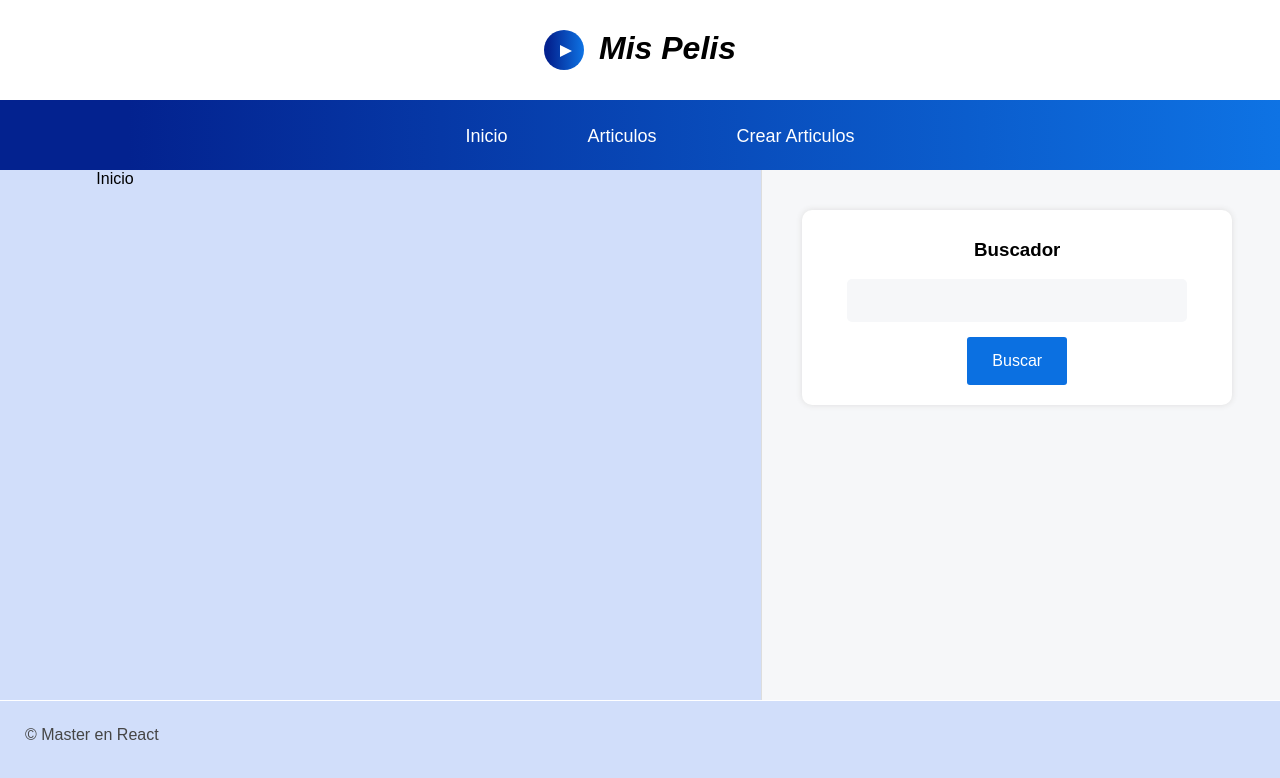
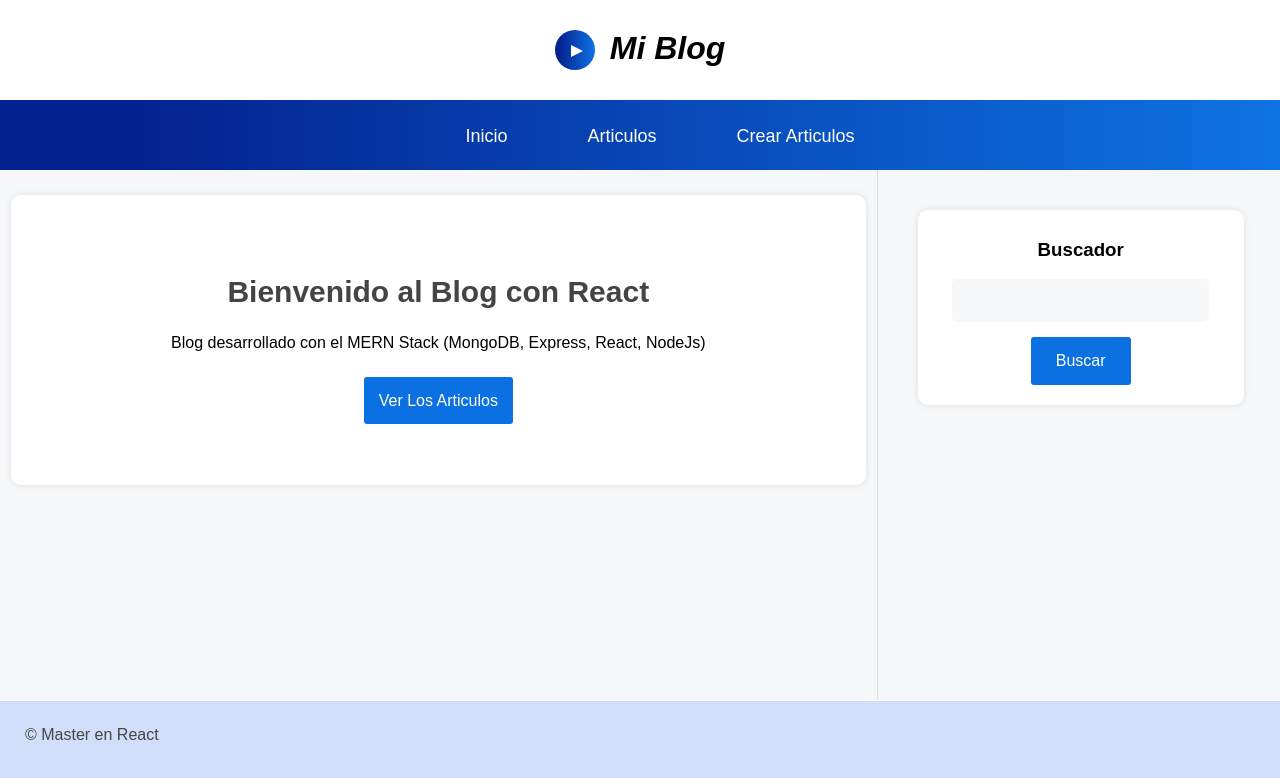
Before and after one commit to saulkurosaki/BLOG-PROJECT, a React (Vite) app in the folder proyecto-blog/: page / in a window 1280 px wide. Shown: the top 778 px of the page. Built offline with nearby package versions, Linux system fonts and the light colour scheme.

Commit message:
Home Page structure Done

```diff
--- a/proyecto-blog/src/components/layout/Header.jsx
+++ b/proyecto-blog/src/components/layout/Header.jsx
@@ -7,7 +7,7 @@ export const Header = () => {
         <div className='play'></div>
       </div>
 
-      <h1>Mis Pelis</h1>
+      <h1>Mi Blog</h1>
     </header>
   )
 }
--- a/proyecto-blog/src/components/pages/Inicio.jsx
+++ b/proyecto-blog/src/components/pages/Inicio.jsx
@@ -1,7 +1,12 @@
-import React from 'react'
+import React from 'react';
+import { Link } from 'react-router-dom';
 
 export const Inicio = () => {
   return (
-    <div>Inicio</div>
+    <div className='jumbo'>
+      <h1>Bienvenido al Blog con React</h1>
+      <p>Blog desarrollado con el MERN Stack (MongoDB, Express, React, NodeJs)</p>
+      <Link to='/articulos' className='button'>Ver los articulos</Link>
+    </div>
   )
 }
--- a/proyecto-blog/src/index.css
+++ b/proyecto-blog/src/index.css
@@ -116,9 +116,31 @@ body{
   padding-right: 25px;
 }
 
+.jumbo {
+  width: 85%;
+  padding: 55px;
+  padding-bottom: 75px;
+  background: white;
+  border-radius: 10px;
+  box-shadow: 0px 0px 6px #ddd;
+  margin: 25px auto;
+}
+
+.jumbo h1 {
+  font-size: 30px;
+  color: #444;
+}
+
+.jumbo p {
+  display: block;
+  margin-bottom: 40px;
+}
+
+.button,
 button,
 input[type="submit"],
 input[type="button"]{
+  text-decoration: none;
   width: 100px;
   background: #0b70e1;
   color: white;
--- a/proyecto-blog/src/routing/Rutas.jsx
+++ b/proyecto-blog/src/routing/Rutas.jsx
@@ -16,7 +16,7 @@ export const Rutas = () => {
         <Nav />
 
         {/* Contenido central y Rutas */}
-        <section>
+        <section className="content">
             <Routes>
                 <Route path="/" element={<Inicio />}/>
                 <Route path="/inicio" element={<Inicio />}/>
```
